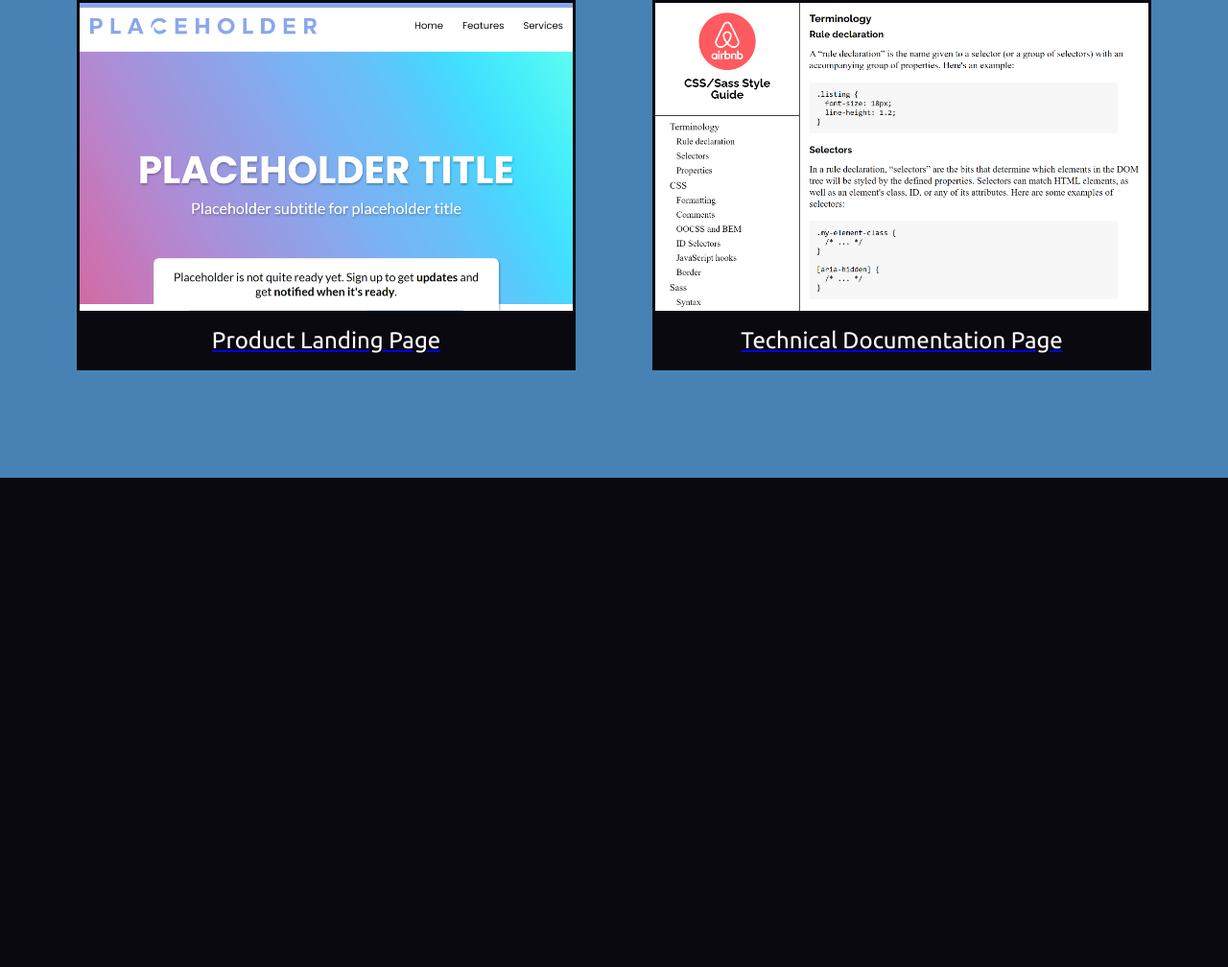
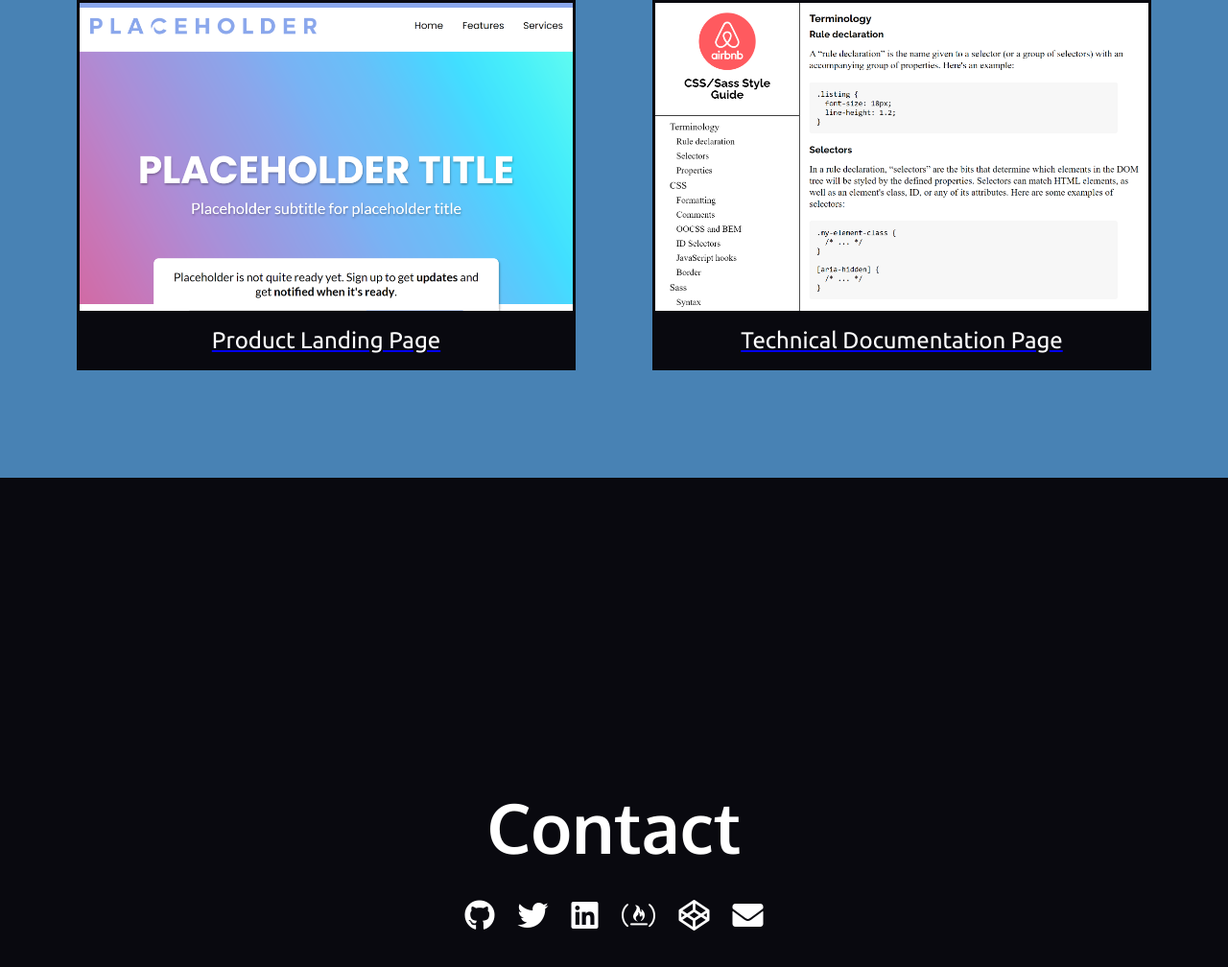
Before and after one commit to jemalmazar/fCC-p5-personal_portfolio, a website: page index.html in a window 1280 px wide. Shown: the part 1592-2600 px from the top of the page at 96% size. Before the commit the page ends 2090 px from the top, so only its background shows below. Drawn offline with Linux system fonts and the light colour scheme.

Commit message:
Build Contact section

```diff
--- a/index.html
+++ b/index.html
@@ -13,6 +13,8 @@
     <!-- Font Stylesheets -->
     <link rel="preconnect" href="https://fonts.gstatic.com">
     <link href="https://fonts.googleapis.com/css2?family=Oxygen:wght@400;700&family=Reem+Kufi&family=Ubuntu:wght@400;700&display=swap" rel="stylesheet">
+    <!-- Font Awesome Stylesheet -->
+    <link href="https://use.fontawesome.com/releases/v5.0.8/css/all.css" rel="stylesheet">
 </head>
 <body>
 
@@ -87,5 +89,36 @@
 
     </section> <!-- .projects-section-->
 
+    <section class="contact">
+
+        <div class="contact-content">
+
+            <h2 class="contact-header">Contact</h2>
+
+            <div class="social-icons">
+                <a target="_blank" href="https://github.com/jemalmazar">
+                    <i class="fab fa-github"></i>
+                </a>
+                <a target="_blank" href="https://twitter.com/jemalmazar">
+                    <i class="fab fa-twitter"></i>
+                </a>
+                <a target="_blank" href="https://www.linkedin.com/in/jemalmazar">
+                    <i class="fab fa-linkedin"></i>
+                </a>
+                <a target="_blank" href="https://www.freecodecamp.org/jemalmazar">
+                    <i class="fab fa-free-code-camp"></i>
+                </a>
+                <a target="_blank" href="https://codepen.io/jemalmazar">
+                    <i class="fab fa-codepen"></i>
+                </a>
+                <a target="_blank" href="mailto:jemalmazar@gmail.com">
+                    <i class="fas fa-envelope"></i>
+                </a>
+            </div> <!-- .social-icons-->
+
+        </div> <!--  .contact-content -->
+
+    </section> <!-- .contact -->
+
 </body>
 </html>
--- a/style.css
+++ b/style.css
@@ -199,6 +199,43 @@ body {
 }
 
 
+/* Contact */
+
+.contact {
+	display: grid;
+	place-items: center center;
+	min-height: 100vh;
+	color: #FFF;
+	text-align: center;
+}
+
+.contact-content {
+	display: grid;
+	grid-template-columns: 1fr;
+	grid-gap: 2.5rem;
+}
+
+.contact-header {
+	font-family: 'Oxygen', sans-serif;
+	font-weight: bold;
+	font-size: 2.5rem;
+}
+
+.social-icons {
+	font-size: 1.5rem;
+}
+
+.social-icons a {
+	color: #FFF;
+	padding: 0.5rem;
+	text-decoration: none;
+}
+
+.social-icons a:hover {
+	color: var(--main-blue);
+	transition: 0.5s;
+}
+
 /*--------------------------------------------------------------
 # Media Queries
 --------------------------------------------------------------*/
@@ -277,4 +314,14 @@ body {
 		font-size: 1.5rem;
 	}
 
+	/* Contact */
+
+	.contact-header {
+		font-size: 4.5rem;
+	}
+
+	.social-icons {
+		font-size: 2rem;
+	}
+
 }
```
Also changed, not shown: build/css/style.min.css.
